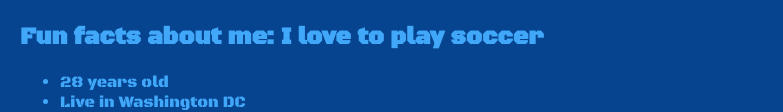
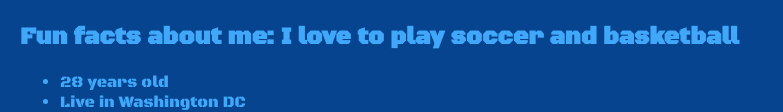
Before and after one commit to qasimmu5/TutrxPersonal, a plain HTML site: page index.html in a window 1280 px wide. Shown: the part 330-442 px from the top of the page, without its empty margins (0-783 px from the left). Drawn offline with Linux system fonts and the light colour scheme; a web font is replaced by a local one.

Commit message:
Added basketball

```diff
--- a/index.html
+++ b/index.html
@@ -13,7 +13,7 @@
         </nav>
 
         <img src="IMG_0018.png">
-        <h2>Fun facts about me: I love to play soccer</h2>
+        <h2>Fun facts about me: I love to play soccer and basketball</h2>
         <ul>
             <li>
                 28 years old
```
